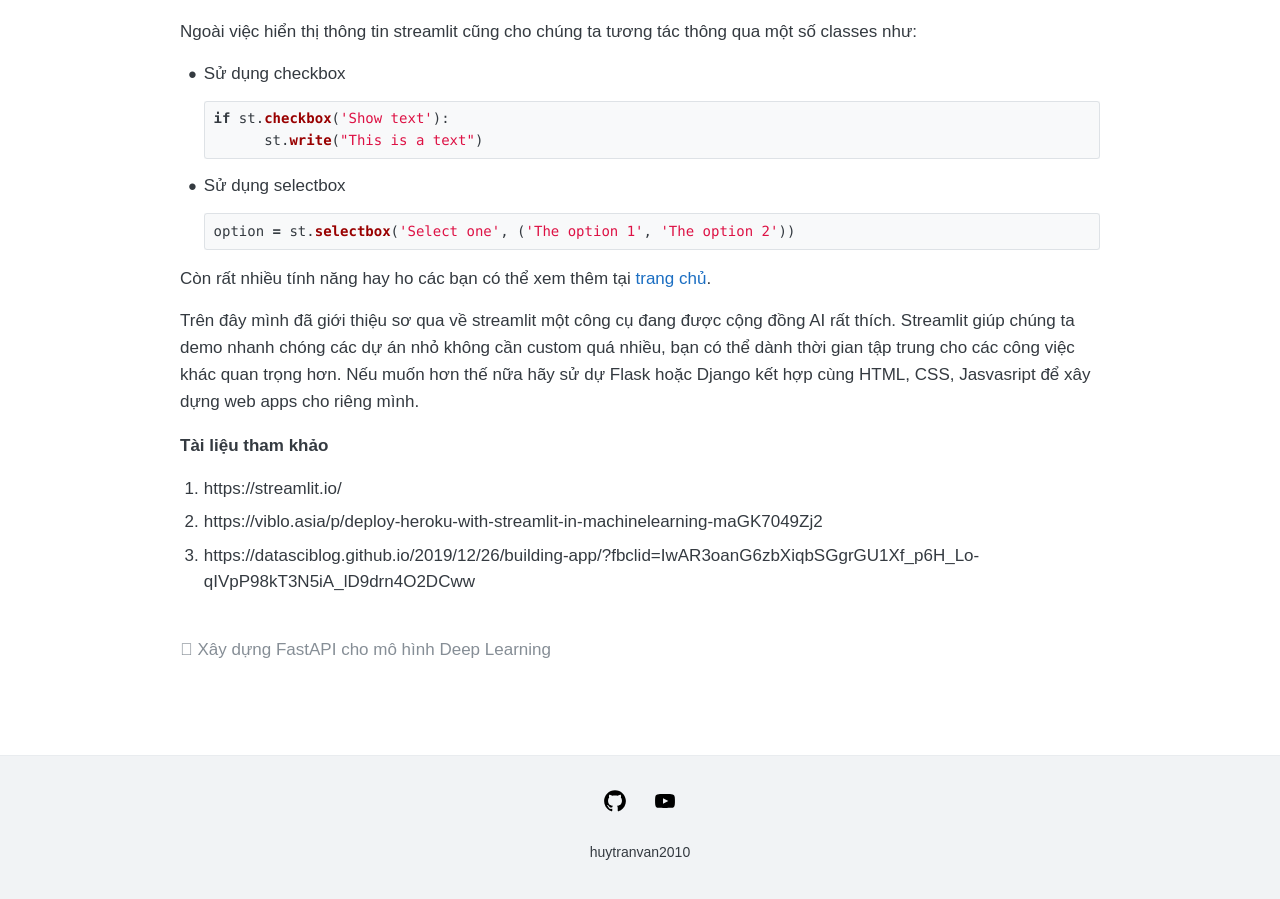
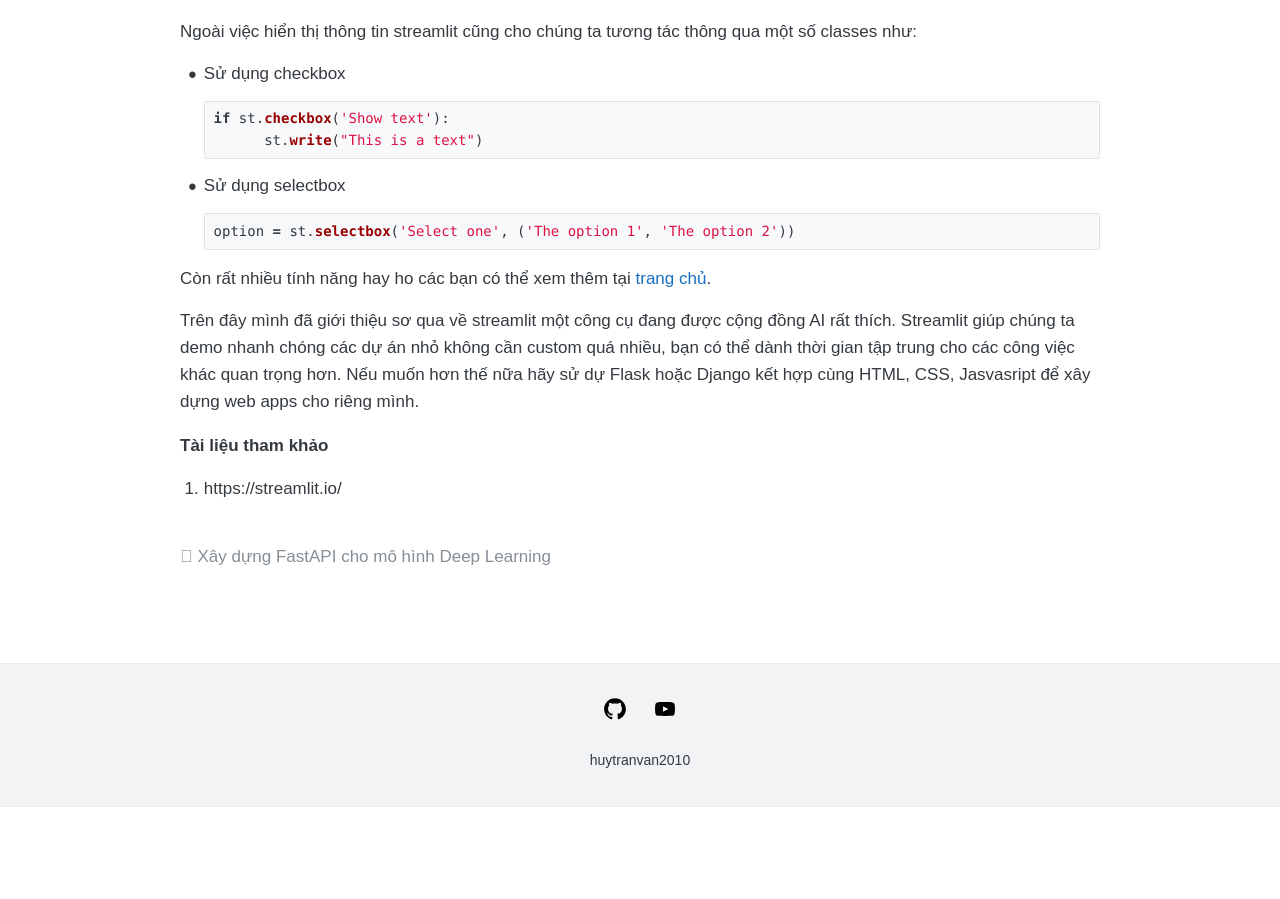
Before and after one commit to huytranvan2010/huytranvan2010.github.io, a Jekyll site: the page built from _posts/2021-06-30-Introduction-to-streamlit.md, in a window 1280 px wide and 900 px high, scrolled down 1990 px. Built offline with Jekyll 4.4.1, drawn with Linux system fonts in a browser that asks for light colours; after the commit the page ends 2797 px from its top, so only the background shows below that; some of the changed lines change nothing that is shown.

Commit message:
edit date

```diff
--- a/_posts/2021-06-30-Introduction-to-streamlit.md
+++ b/_posts/2021-06-30-Introduction-to-streamlit.md
@@ -72,5 +72,3 @@
 Trên đây mình đã giới thiệu sơ qua về streamlit một công cụ đang được cộng đồng AI rất thích. Streamlit giúp chúng ta demo nhanh chóng các dự án nhỏ không cần custom quá nhiều, bạn có thể dành thời gian tập trung cho các công việc khác quan trọng hơn. Nếu muốn hơn thế nữa hãy sử dự Flask hoặc Django kết hợp cùng HTML, CSS, Jasvasript để xây dựng web apps cho riêng mình.
 ##### Tài liệu tham khảo
 1. https://streamlit.io/
-1. https://viblo.asia/p/deploy-heroku-with-streamlit-in-machinelearning-maGK7049Zj2
-2. https://datasciblog.github.io/2019/12/26/building-app/?fbclid=IwAR3oanG6zbXiqbSGgrGU1Xf_p6H_Lo-qIVpP98kT3N5iA_lD9drn4O2DCww
```
